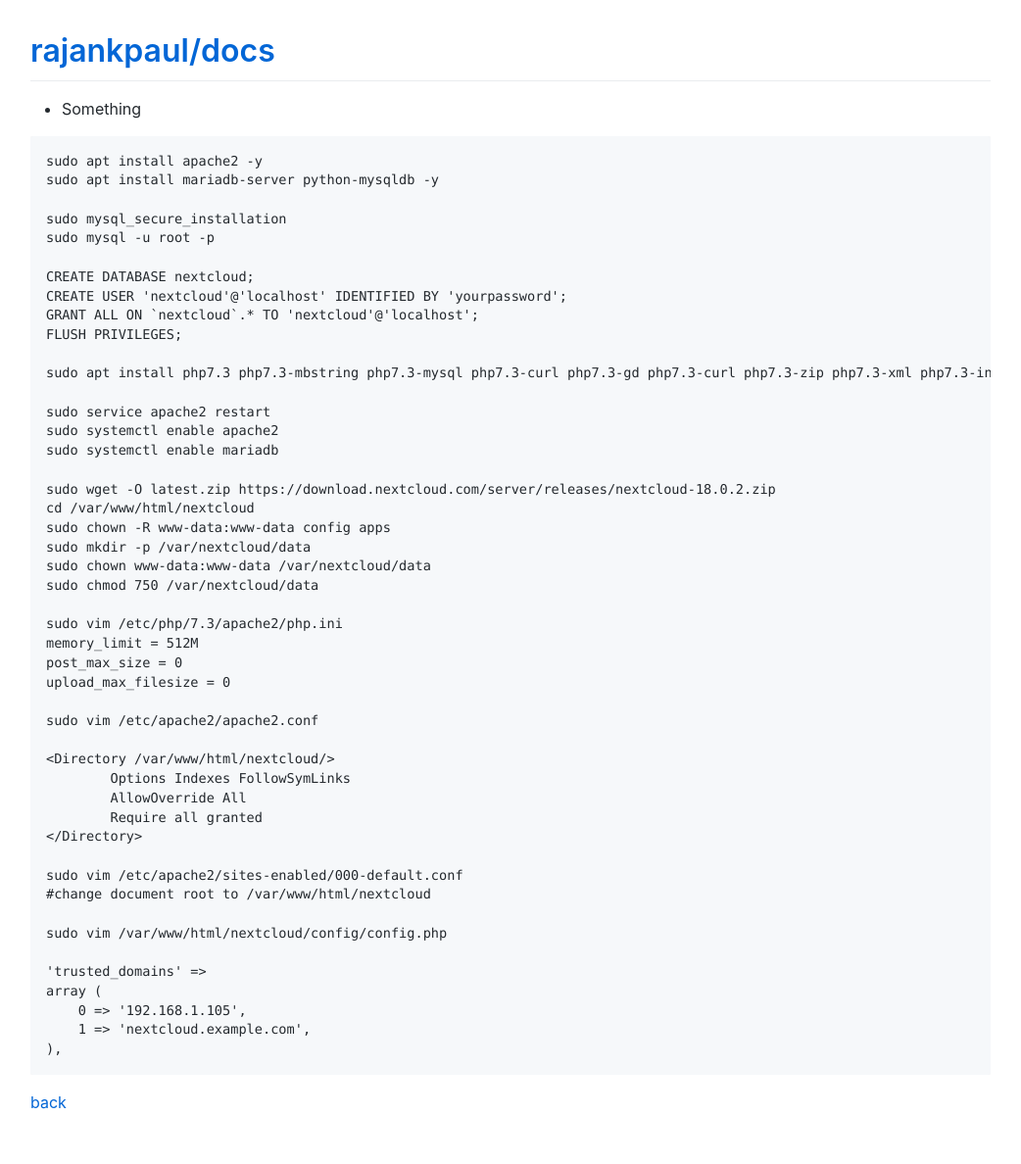
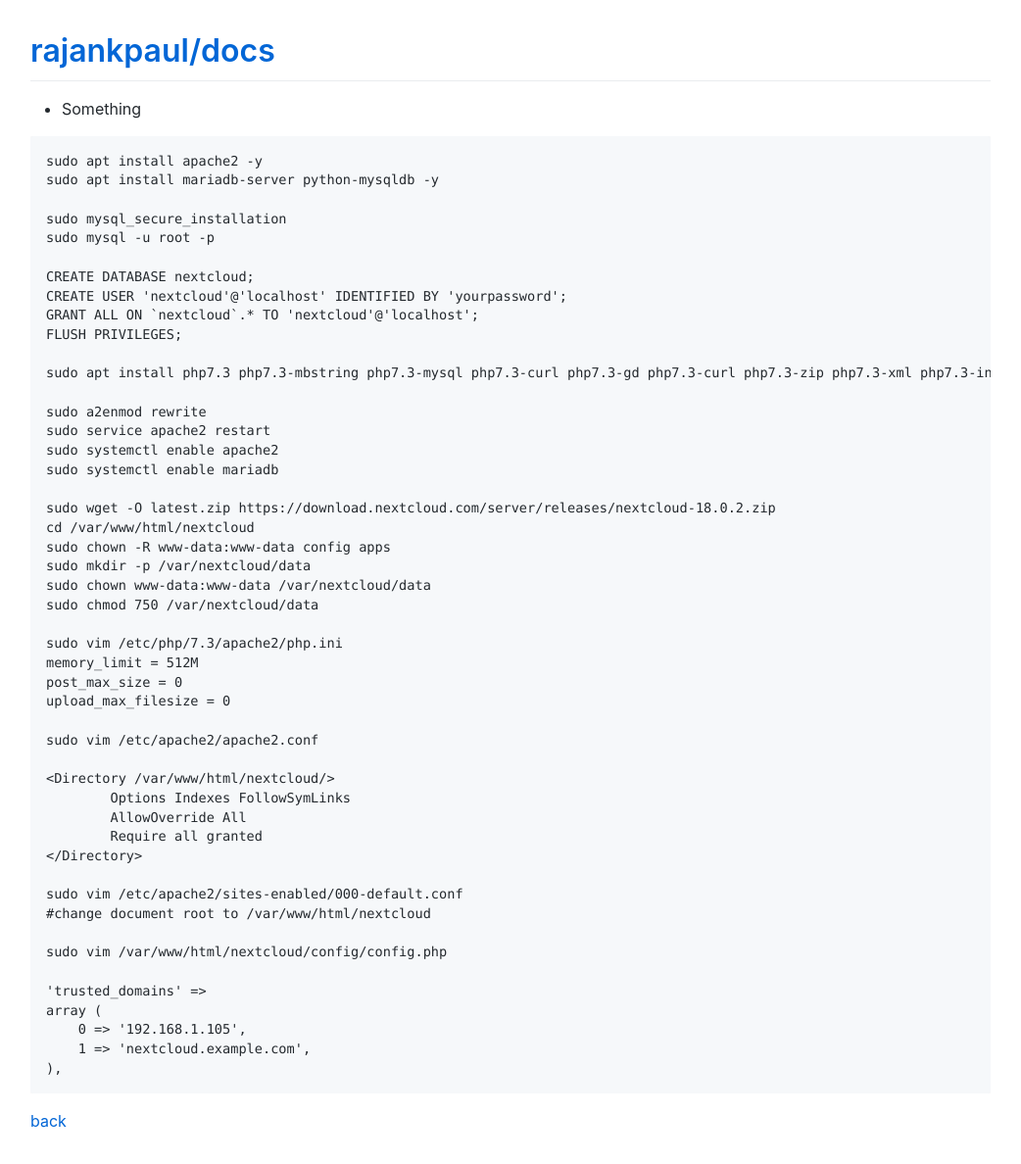
Before and after one commit to rajankpaul/docs, a Jekyll site: the page built from tutorials/linux/nextcloud/index.md, in a window 1280 px wide. Shown: the whole page at 98% size, without its empty margins (119-1161 px from the left). Built offline with Jekyll 4.4.1, drawn with Linux system fonts in a browser that asks for light colours; comment, search, counter and statistics services are not loaded.

Commit message:
Update index.md

```diff
--- a/tutorials/linux/nextcloud/index.md
+++ b/tutorials/linux/nextcloud/index.md
@@ -19,6 +19,7 @@ FLUSH PRIVILEGES;
 
 sudo apt install php7.3 php7.3-mbstring php7.3-mysql php7.3-curl php7.3-gd php7.3-curl php7.3-zip php7.3-xml php7.3-intl php7.3-imagick -y
 
+sudo a2enmod rewrite
 sudo service apache2 restart
 sudo systemctl enable apache2
 sudo systemctl enable mariadb
```
